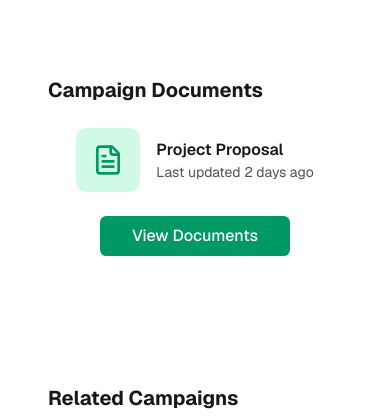
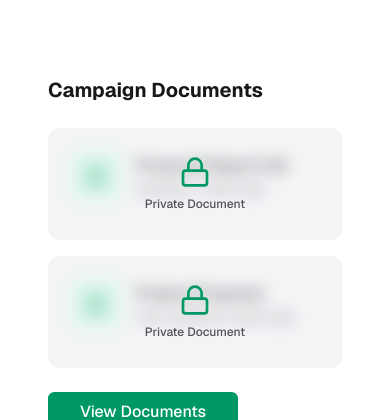
Before and after one commit to Akshi1277/tpf_frontend, a Next.js app: page /fundraiser in a window 390 px wide. Shown: the part 4480-4900 px from the top of the page. Built offline with nearby package versions, Linux system fonts and the light colour scheme; no server answers.

Commit message:
update CampaignDocuments.jsx

```diff
--- a/src/components/fundraising/CampaignDocuments.jsx
+++ b/src/components/fundraising/CampaignDocuments.jsx
@@ -1,5 +1,7 @@
-import { motion } from 'framer-motion';
-import { FileText } from 'lucide-react';
+"use client"
+
+import { motion } from "framer-motion"
+import { FileText, Lock } from "lucide-react"
 
 export default function CampaignDocuments({ darkMode }) {
   return (
@@ -8,21 +10,114 @@ export default function CampaignDocuments({ darkMode }) {
         initial={{ opacity: 0, y: 20 }}
         animate={{ opacity: 1, y: 0 }}
         transition={{ duration: 0.5 }}
-        className={`p-8 rounded-2xl ${darkMode ? 'bg-zinc-800' : 'bg-white'}`}
+        className={`p-8 rounded-2xl ${darkMode ? "bg-zinc-800" : "bg-white"}`}
       >
-        <h3 className={`text-xl md:text-2xl font-bold mb-6 ${darkMode ? 'text-white' : 'text-zinc-900'}`}>
+        <h3 className={`text-xl md:text-2xl font-bold mb-6 ${darkMode ? "text-white" : "text-zinc-900"}`}>
           Campaign Documents
         </h3>
 
-        <div className="flex flex-col md:flex-row items-center justify-between gap-6">
-          <div className="flex items-center gap-4">
-            <div className="w-16 h-16 rounded-xl bg-emerald-100 dark:bg-emerald-900/20 flex items-center justify-center">
-              <FileText className="w-8 h-8 text-emerald-600" />
+        <div className="grid grid-cols-1 md:grid-cols-2 gap-4 mb-6">
+          {/* Document Card 1 */}
+          <motion.div
+            whileHover={{ scale: 1.02 }}
+            className={`relative p-6 rounded-xl overflow-hidden ${darkMode ? "bg-zinc-700" : "bg-gray-100"}`}
+          >
+            <div className="blur-sm opacity-60">
+              <div className="flex items-center gap-4 mb-4">
+                <div className="w-12 h-12 rounded-lg bg-emerald-100 dark:bg-emerald-900/20 flex items-center justify-center">
+                  <FileText className="w-6 h-6 text-emerald-600" />
                 </div>
                 <div>
-              <h4 className={`font-semibold ${darkMode ? 'text-white' : 'text-zinc-900'}`}>Project Proposal</h4>
-              <p className={`text-sm ${darkMode ? 'text-zinc-400' : 'text-zinc-600'}`}>Last updated 2 days ago</p>
+                  <h4 className={`font-semibold ${darkMode ? "text-white" : "text-zinc-900"}`}>Financial Report Q4</h4>
+                  <p className={`text-sm ${darkMode ? "text-zinc-400" : "text-zinc-600"}`}>Updated 1 week ago</p>
                 </div>
+              </div>
+            </div>
+            <div className="absolute inset-0 flex items-center justify-center">
+              <div className="flex flex-col items-center gap-2">
+                <Lock className="w-8 h-8 text-emerald-600" />
+                <span className={`text-xs font-medium ${darkMode ? "text-zinc-400" : "text-zinc-600"}`}>
+                  Private Document
+                </span>
+              </div>
+            </div>
+          </motion.div>
+
+          {/* Document Card 2 */}
+          <motion.div
+            whileHover={{ scale: 1.02 }}
+            className={`relative p-6 rounded-xl overflow-hidden ${darkMode ? "bg-zinc-700" : "bg-gray-100"}`}
+          >
+            <div className="blur-sm opacity-60">
+              <div className="flex items-center gap-4 mb-4">
+                <div className="w-12 h-12 rounded-lg bg-emerald-100 dark:bg-emerald-900/20 flex items-center justify-center">
+                  <FileText className="w-6 h-6 text-emerald-600" />
+                </div>
+                <div>
+                  <h4 className={`font-semibold ${darkMode ? "text-white" : "text-zinc-900"}`}>Project Proposal</h4>
+                  <p className={`text-sm ${darkMode ? "text-zinc-400" : "text-zinc-600"}`}>Last updated 2 days ago</p>
+                </div>
+              </div>
+            </div>
+            <div className="absolute inset-0 flex items-center justify-center">
+              <div className="flex flex-col items-center gap-2">
+                <Lock className="w-8 h-8 text-emerald-600" />
+                <span className={`text-xs font-medium ${darkMode ? "text-zinc-400" : "text-zinc-600"}`}>
+                  Private Document
+                </span>
+              </div>
+            </div>
+          </motion.div>
+
+          {/* <motion.div
+            whileHover={{ scale: 1.02 }}
+            className={`relative p-6 rounded-xl overflow-hidden ${darkMode ? "bg-zinc-700" : "bg-gray-100"}`}
+          >
+            <div className="blur-sm opacity-60">
+              <div className="flex items-center gap-4 mb-4">
+                <div className="w-12 h-12 rounded-lg bg-emerald-100 dark:bg-emerald-900/20 flex items-center justify-center">
+                  <FileText className="w-6 h-6 text-emerald-600" />
+                </div>
+                <div>
+                  <h4 className={`font-semibold ${darkMode ? "text-white" : "text-zinc-900"}`}>Budget Allocation</h4>
+                  <p className={`text-sm ${darkMode ? "text-zinc-400" : "text-zinc-600"}`}>Last updated 5 days ago</p>
+                </div>
+              </div>
+            </div>
+            <div className="absolute inset-0 flex items-center justify-center">
+              <div className="flex flex-col items-center gap-2">
+                <Lock className="w-8 h-8 text-emerald-600" />
+                <span className={`text-xs font-medium ${darkMode ? "text-zinc-400" : "text-zinc-600"}`}>
+                  Private Document
+                </span>
+              </div>
+            </div>
+          </motion.div> */}
+
+          {/* <motion.div
+            whileHover={{ scale: 1.02 }}
+            className={`relative p-6 rounded-xl overflow-hidden ${darkMode ? "bg-zinc-700" : "bg-gray-100"}`}
+          >
+            <div className="blur-sm opacity-60">
+              <div className="flex items-center gap-4 mb-4">
+                <div className="w-12 h-12 rounded-lg bg-emerald-100 dark:bg-emerald-900/20 flex items-center justify-center">
+                  <FileText className="w-6 h-6 text-emerald-600" />
+                </div>
+                <div>
+                  <h4 className={`font-semibold ${darkMode ? "text-white" : "text-zinc-900"}`}>Impact Report 2024</h4>
+                  <p className={`text-sm ${darkMode ? "text-zinc-400" : "text-zinc-600"}`}>Last updated 3 days ago</p>
+                </div>
+              </div>
+            </div>
+            <div className="absolute inset-0 flex items-center justify-center">
+              <div className="flex flex-col items-center gap-2">
+                <Lock className="w-8 h-8 text-emerald-600" />
+                <span className={`text-xs font-medium ${darkMode ? "text-zinc-400" : "text-zinc-600"}`}>
+                  Private Document
+                </span>
+              </div>
+            </div>
+          </motion.div> */}
         </div>
 
         <button
@@ -31,8 +126,7 @@ export default function CampaignDocuments({ darkMode }) {
         >
           View Documents
         </button>
-        </div>
       </motion.div>
     </div>
-  );
+  )
 }
```
Lines whose indentation alone changed are shown as unchanged.
